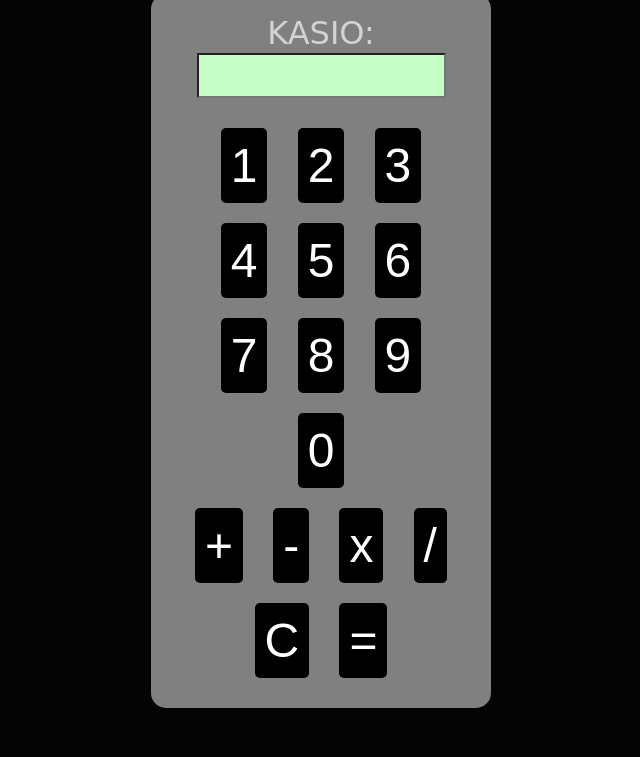
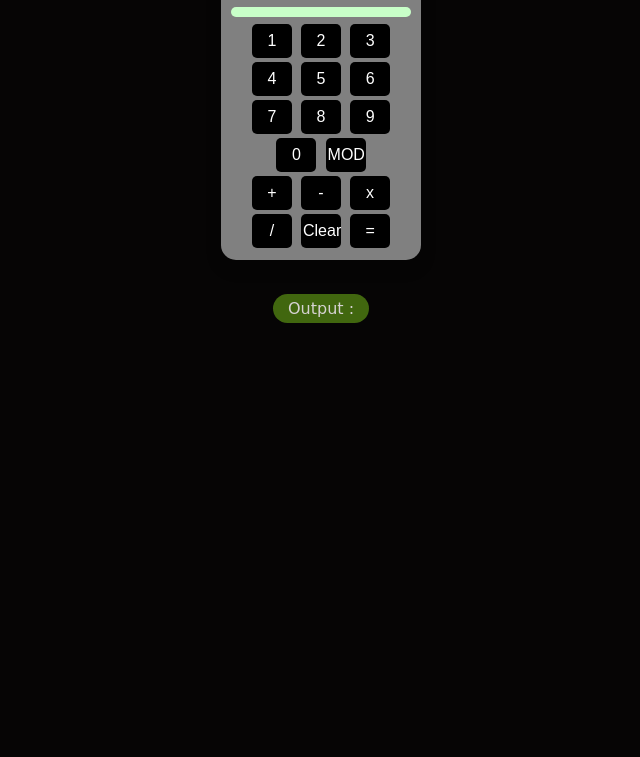
Before and after one commit to baasirishfaq/JavaScript, a plain HTML site: page index.html in a window 1280 px wide. Shown: the part 166-923 px from the top of the page, without its empty margins (319-959 px from the left). After the commit the page ends 800 px from the top, so only its background shows below. Drawn offline with Linux system fonts and the light colour scheme.

Commit message:
calculator final

```diff
--- a/index.html
+++ b/index.html
@@ -12,6 +12,7 @@
     <div id = "bodyofcal">
         <label>KASIO: </label> <br>
         <input id="myText"><br>
+        <p id="rez"> </p>
         <button id="1">1</button>
         <button id = "2">2</button>
         <button id = "3">3</button>
@@ -25,20 +26,17 @@
         <button id = "9">9</button>
         <br>
         <button id = "0">0</button>
+        <button id = "%">MOD</button>
         <br>
         <button id = "plus">+</button>
         <button id = "minus">-</button>
         <button id = "multiply">x</button>
         <button id = "divide">/</button>
-        <br>
-        <button id = "clear">C</button>
+        <button id = "clear">Clear</button>
         <button id = "submit">=</button>
     </div>
     <br>
     <label id="op">Output : <span id="output"></span></label>
-
-
-
     <script src="index.js"></script>
 </body>
 </html>
--- a/index.js
+++ b/index.js
@@ -1,16 +1,10 @@
 // Initialize an empty string to store the current expression (like "2+3*4")
 let expression = "";
 
-// Function to update the input field with the current expression
-function updateInput(value) {
-    // Append the new value (number/operator) to the expression
-    expression += value;
-    // Display the updated expression in the input box
-    document.getElementById("myText").value = expression;
-}
+
 
 // List of button IDs for numbers and operators
-const buttons = ["1", "2", "3", "4", "5", "6", "7", "8", "9", "0", "plus", "minus", "multiply", "divide"];
+const buttons = ["1", "2", "3", "4", "5", "6", "7", "8", "9", "0", "plus", "minus", "multiply", "divide", "%"];
 
 // Loop through each button ID and assign a click event
 buttons.forEach((id) => {
@@ -22,6 +16,7 @@
         if (id === "plus") value = "+";       // "+" button
         else if (id === "minus") value = "-"; // "-" button
         else if (id === "multiply") value = "*"; // "*" button
+        else if (id === "%") value = "%"; // "%" button
         else if (id === "divide") value = "/"; // "/" button
         else value = id; // If not an operator, it must be a number (like "1", "2", etc.)
 
@@ -30,11 +25,19 @@
     };
 });
 
+// Function to update the input field with the current expression
+function updateInput(value) {
+    // Append the new value (number/operator) to the expression
+    expression += value;
+    // Display the updated expression in the input box
+    document.getElementById("myText").value = expression;
+}
+
 // Clear button: Reset the expression and input field when clicked
 document.getElementById("clear").onclick = function () {
     expression = ""; // Reset the expression to an empty string
     document.getElementById("myText").value = ""; // Clear the input box
-    document.getElementById("output").textContent = ""; // Clear the output text
+    document.getElementById("rez").textContent = ""; // Clear the output text
 };
 
 // Submit button: Calculate and display the result when clicked
@@ -44,6 +47,8 @@
 
     // Display the calculated result in the output area
     document.getElementById("output").textContent = result;
+    document.getElementById("rez").textContent = "result: " + result;
+
 
     // Update the expression to the result so it can be used for further calculations
     expression = result.toString();
--- a/style.css
+++ b/style.css
@@ -1,46 +1,54 @@
 body {
-    font-family: cursive;
-    font-size: 2em;
-    background-color: rgb(6, 5, 5);
-    justify-content: center;
-    align-items: center;
-    height: 100vh; /* Full viewport height */
-    margin: 0; /* Remove default margin */
-    color: rgb(214, 210, 210);
-    text-align: center;
-  }
+  font-family: cursive;
+  background-color: rgb(6, 5, 5);
+  color: rgb(214, 210, 210);
+  text-align: center;
+  margin: 0;
+  padding: 20px;
+}
 
-  #op {
-    display: inline-block;
-    background-color: rgb(65, 103, 15);
-    padding: 5px;
-    border-radius: 50px;
-  }
+#bodyofcal {
+  background-color: grey;
+  padding: 10px;
+  border-radius: 15px;
+  width: 180px; /* Slightly wider to fit buttons better */
+  margin: 0 auto; /* Center the calculator */
+  box-shadow: 0 8px 16px rgba(0, 0, 0, 0.2);
+}
 
-  #bodyofcal {
-    background-color:grey ;
-    padding: 20px;
-    border-radius: 15px;
-    width: 300px;
-    box-shadow: 0 8px 16px rgba(0, 0, 0, 0.2);
-    margin: 20px auto; /* Center the calculator */
+#myText, #rez {
+  background-color: rgb(200, 255, 200);
+  color: black;
+  font-size: medium;
+  width: 100%;
+  box-sizing: border-box;
+  margin: 5px 0; /* Reduced spacing */
+  padding: 5px;
+  border: none;
+  border-radius: 5px;
+  text-align: right;
 }
-button{
-    font-size: 3rem;
-    color: white;
-    background-color: black;
-    border-radius: 5px;
-    padding: 10px;
-    border: none;
-    margin: 10px;
 
+button {
+  font-size: 1rem;
+  color: white;
+  background-color: black;
+  border-radius: 5px;
+  padding: 8px 2px;
+  border: none;
+  margin: 2px;
+  width: 40px; /* Fixed width for uniform buttons */
 }
-#myText /* SCREEN DISPLAY CSS */
-{
-    padding: 10px;
-    margin-bottom: 20px;
-    background-color: rgb(200, 255, 200);
-    color: black;
-    font-size: large;
-    font-family:cursive;
+
+button:hover {
+  background-color: rgb(155, 15, 129);
+  cursor: pointer;
 }
+
+#op {
+  display: inline-block;
+  background-color: rgb(65, 103, 15);
+  border-radius: 50px;
+  padding: 5px 15px;
+  margin-top: 15px;
+}
```
